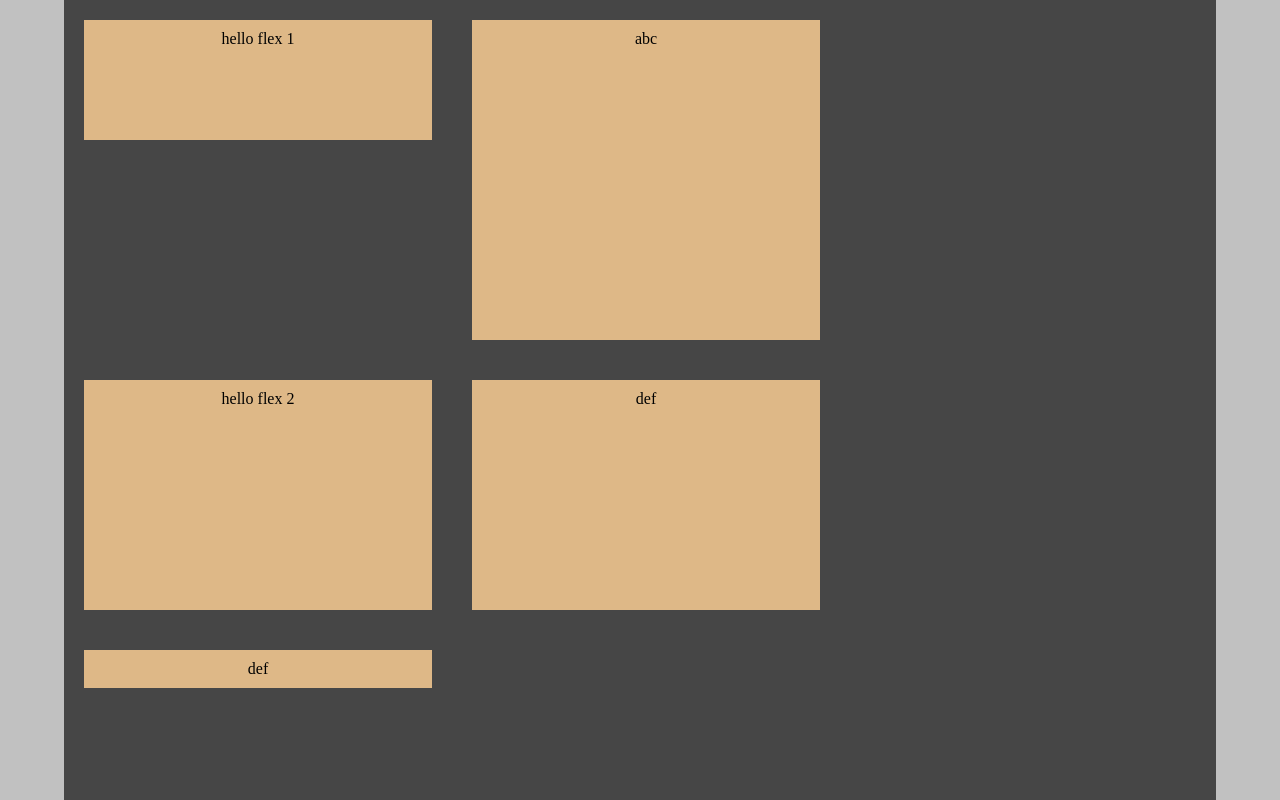
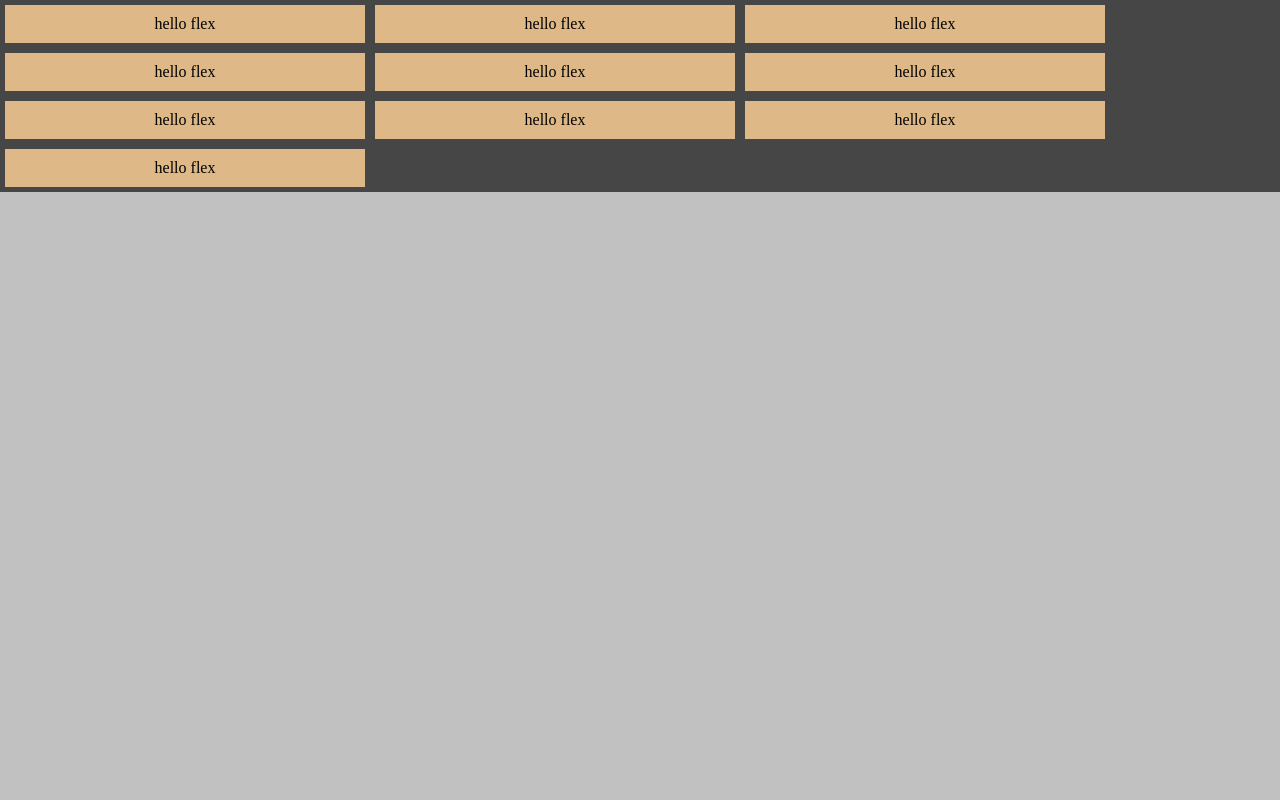
Before and after one commit to jaepani5015/publish_study, a plain HTML site: page flex/index.html in a window 1280 px wide. Drawn offline with Linux system fonts and the light colour scheme.

Commit message:
flex 아이템 속성

```diff
--- a/flex/index.css
+++ b/flex/index.css
@@ -1,12 +1,13 @@
 body {
     /* padding: 10px; */
+    width: 100%;
     margin: 0 auto;
     background-color:rgb(193, 193, 193);
 }
 
 .container {
-    width: 90%;
-    height: 100vh;
+    width: 100%;
+    /* height: 100vh; */
     background-color: rgb(70, 70, 70);
 
     margin: 0 auto;
@@ -53,18 +54,31 @@ body {
 .item {
     width: 25%;
     padding: 10px 30px;
-    margin: 20px;
+    margin: 5px;
     text-align: center;
 
     background-color: burlywood;
+
+    /* flex-basis : flex 아이템의 기본 크기를 지정한다. flex-direction이 row 일때는 너비, column 일때는 높이 */
+    flex-basis: auto;
+    flex-basis: 300px;
+    /* flex-basis: 50%; */
+    /* flex-basis: 100%; */
+    /* flex-basis: 150px; */
+    /* flex-basis: 10em; */
+
+    /* flex-grow : flex-basis 값보다 커질 수 있는지를 결정 */
+    /* flex-grow: 1; */
 }
 
 .item:nth-child(1) {
-    height: 100px;
+    /* height: 100px; */
+    /* flex-grow: 5; */
 }
 .item:nth-child(2) {
-    height: 300px;
+    /* height: 300px; */
+    /* flex-grow: 1; */
 }
 .item:nth-child(3) {
-    height: 210px;
+    /* height: 210px; */
 }
--- a/flex/index.html
+++ b/flex/index.html
@@ -9,11 +9,16 @@
 </head>
 <body>
     <div class="container">
-        <div class="item">hello flex 1</div>
-        <div class="item">abc</div>
-        <div class="item">hello flex 2</div>
-        <div class="item">def</div>
-        <div class="item">def</div>
+        <div class="item">hello flex</div>
+        <div class="item">hello flex</div>
+        <div class="item">hello flex</div>
+        <div class="item">hello flex</div>
+        <div class="item">hello flex</div>
+        <div class="item">hello flex</div>
+        <div class="item">hello flex</div>
+        <div class="item">hello flex</div>
+        <div class="item">hello flex</div>
+        <div class="item">hello flex</div>
     </div>
 </body>
 </html>
```
